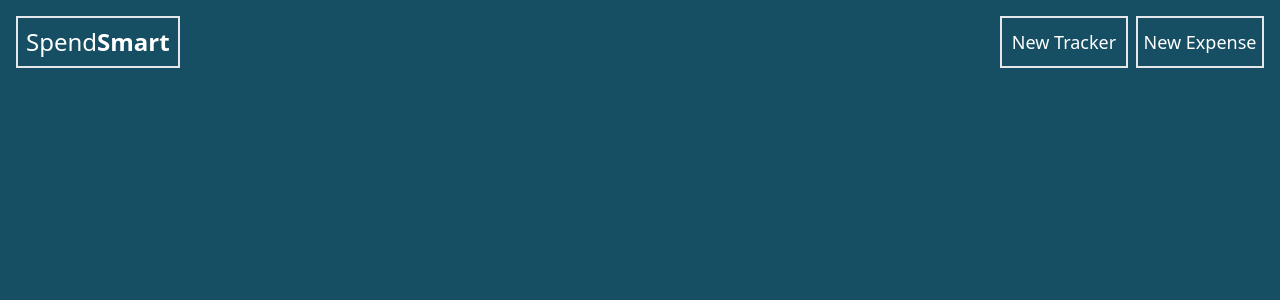
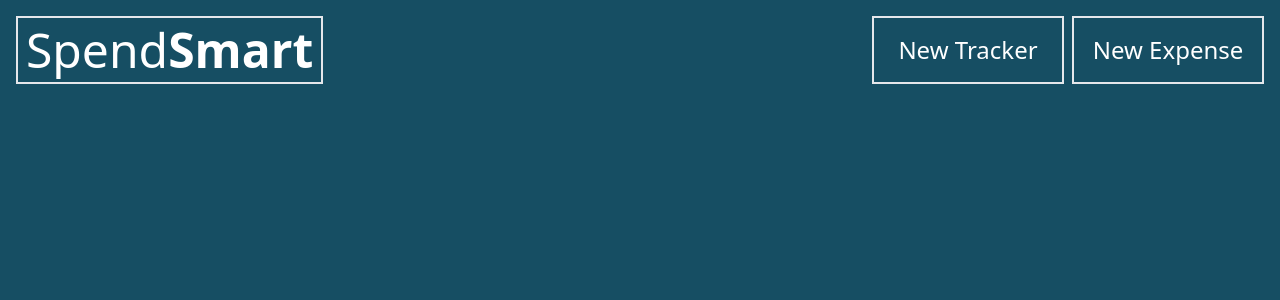
Before and after one commit to alex-nemeth/spendsmart, a React (Vite) app: page / in a window 1280 px wide. Shown: the top 300 px of the page. Built offline with nearby package versions, Linux system fonts and the light colour scheme.

Commit message:
fixed new expense button

```diff
--- a/src/components/Header.jsx
+++ b/src/components/Header.jsx
@@ -3,17 +3,17 @@ import React from "react";
 export default function Header({ onTrackerClick, onExpenseClick }) {
     return (
         <div className="flex gap-2 mb-4">
-            <h1 className="text-2xl border-2 p-2 text-center justify-center me-auto mx-4 hover:cursor-default">
+            <h1 className="text-2xl lg:text-5xl border-2 p-2 text-center justify-center me-auto mx-4 hover:cursor-default">
                 Spend<span className="font-semibold">Smart</span>
             </h1>
             <button
-                className="border-2 w-32 text-lg hover:bg-cyan-700 transition-all"
+                className="border-2 w-32 text-lg lg:text-2xl lg:w-48 hover:bg-cyan-700 transition-all"
                 onClick={onTrackerClick}
             >
                 New Tracker
             </button>
             <button
-                className="border-2 mr-4 w-32 text-lg hover:bg-sky-700 transition-all"
+                className="border-2 mr-4 w-32 text-lg lg:text-2xl lg:w-48 hover:bg-sky-700 transition-all"
                 onClick={onExpenseClick}
             >
                 New Expense
```
